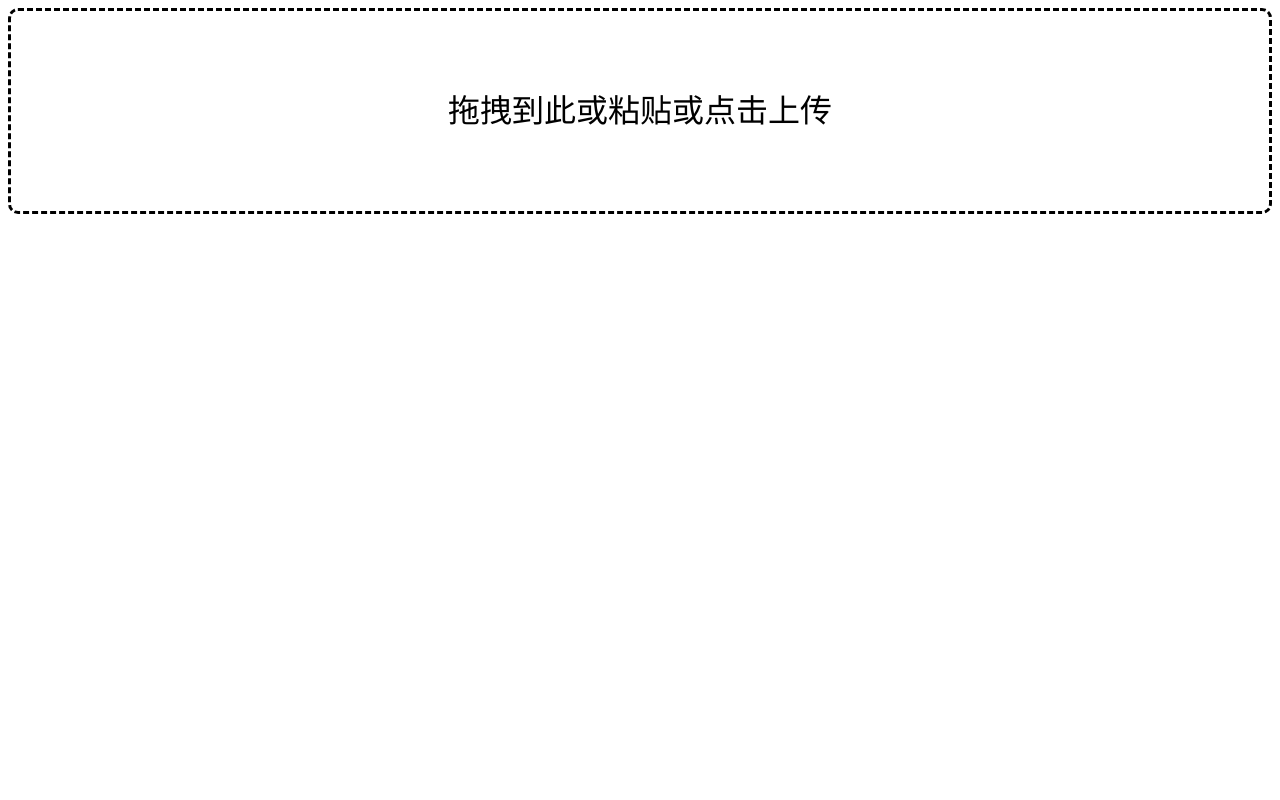
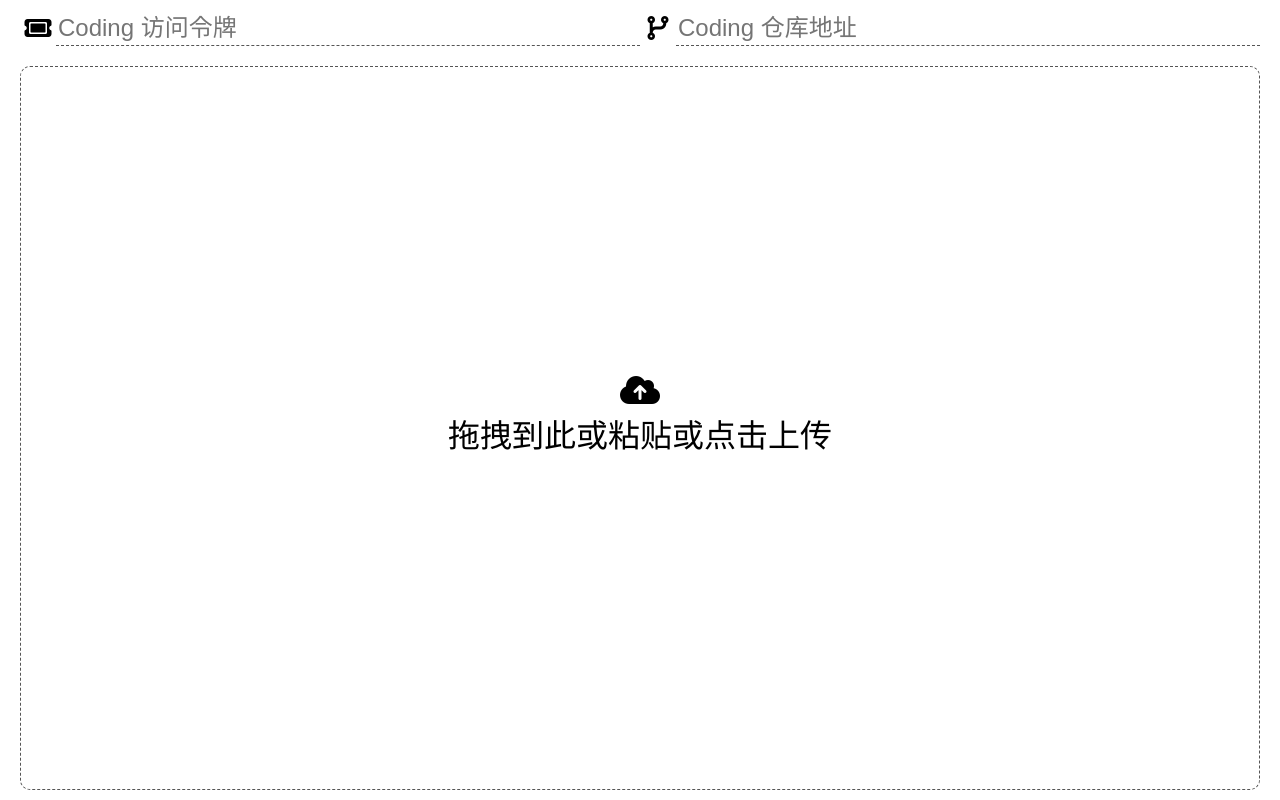
Before and after one commit to imlinhanchao/coding-picbed-api, a website: page upload.html in a window 1280 px wide. Drawn offline with nearby package versions, Linux system fonts and the light colour scheme; some packages are replaced by stand-ins of ours; a script that the page names is missing.

Commit message:
完成前端 Demo 界面修改，加入支持自定义 Coding 仓库功能

```diff
--- a/upload.html
+++ b/upload.html
@@ -13,21 +13,50 @@
         * {
             box-sizing: border-box;
         }
+        body {
+            margin: 0;
+        }
+        #app {
+            display: flex;
+            flex-direction: column;
+            height: 100vh;
+            padding: 0 20px;
+        }
         .drag-area {
-            border: 3px dashed #000;
+            flex: 1;
+            background: #fff;
             text-align: center;
             cursor: pointer;
             border-radius: 10px;
+            border: 1px dashed #555;
+            overflow: hidden;
+            position: relative;
+            margin: 10px 0 10px;
+            min-height: 200px;
+            transition: border-color .2s ease;
         }
 
-        .drag-over {
-            background-color: rgba(0xcc, 0xcc, 0xcc, .5);
-            color: #FFF;
+
+        .drag-area:hover {
+            border: 1px dashed #2d8cf0;
+            color: #2d8cf0;
+        }
+
+        .drag-area.drag-over, .drag-area:active {
+            border: 2px dashed #2d8cf0;
+            color: #2d8cf0;
         }
 
         .drag-title {
-            line-height: 200px;
+            position: absolute;
+            top: 0;
+            bottom: 0;
             font-size: 2em;
+            width: 100%;
+            left: 0;
+            display: inline-block;
+            margin: auto;
+            height: 110px;
         }
 
         .img-list img {
@@ -64,15 +93,70 @@
             border: 0;
             background-color: transparent;
         }
+        .config {
+            margin: 10px 0;
+            font-size: 1.5em;
+            display: flex;
+            width: 100%;
+            flex: 1;
+        }
+        .config .box {
+            flex: 1 1;
+            display: flex;
+            flex-flow: row-reverse;
+        }
+        .config label {
+            display: inline-block;
+            width: 1.5em;
+            text-align: center;
+            line-height: 1.5;
+        }
+        .config input {
+            flex: 1;
+            font-size: 1em;
+            width: 200px;
+            border: 0;
+            border-bottom: 1px dashed #555;
+        }
+        .config input:focus {
+            outline: 0;
+            border-bottom: 2px dashed #2d8cf0;
+
+        }
+        .config input:focus + label {
+            color: #2d8cf0
+        }
+        .error {
+            border: 1px solid #FF5722;
+            background-color: #ffefe6;
+            border-radius: 4px;
+            color: #515a6e;
+            padding: 8px 48px 8px 16px;
+            margin: 10px 0;
+        }
+        .error i {
+            color: #F44336;
+        }
+        .view {
+            display:flex;
+            height: 100%;
+            flex-direction: column;
+        }
     </style>
 </head>
 
 <body>
     <div id="app">
+        <div class="config">
+            <div class="box"><input type="text" id="token" v-model="config.token" placeholder="Coding 访问令牌"><label for="token" class="fa fa-ticket"></label></div>
+            <div class="box"><input type="text" id="repo" v-model="config.repository" placeholder="Coding 仓库地址"><label for="repo" class="fa fa-code-fork"></label></div>
+        </div>
+        <div class="view">
             <div ref="drag-area" class="drag-area" :class="{'drag-over': isDrag}" @click="$refs['file'].click()">
-            <span class="drag-title">拖拽到此或粘贴或点击上传</span>
+                <span class="drag-title"><i class="fa fa-cloud-upload" aria-hidden="true"></i> <br/>拖拽到此或粘贴或点击上传</span>
                 <input type="file" ref="file" v-show="false" @change="uploadHandle" accept="image/*" multiple>
             </div>
+            <div class="error" v-if="error"><i class="fa fa-exclamation" aria-hidden="true"></i> 错误：{{error}}</div>
             <div class="img-list">
                 <div v-for="i in images" class="img-box">
                     <div class="img-view"><img :src="i.blob" alt="" srcset=""></div>
@@ -86,13 +170,19 @@
                     </div>
                 </div>
             </div>
+        </div>
         <script>
             let vm = new Vue({
                 el: '#app',
                 data: {
                     images: [],
                     isDrag: false,
-                    api: '/'
+                    api: '/',
+                    config: {
+                        token: '',
+                        repository: ''
+                    },
+                    error: ''
                 },
                 mounted() {
                     this.$refs['drag-area'].addEventListener('dragenter', this.dragenterHandler, false);
@@ -101,19 +191,37 @@
                     this.$refs['drag-area'].addEventListener('drop', this.dropHandler, false);
                     document.addEventListener('paste', this.pasteHandle, false);
                     new ClipboardJS('.copy-btn');
+                    this.config.token = localStorage.getItem('token') || '';
+                    this.config.repository = localStorage.getItem('repository') || '';
                 },
                 methods: {
                     upload(file, i) {
+                        this.error = ''
                         let param = new FormData();
 
                         if (file.size > 1024 * 1024) return;
+
+                        if(this.config.token != '' && this.config.repository != '') {
+                            localStorage.setItem('token', this.config.token);
+                            localStorage.setItem('repository', this.config.repository);
+                            param.append('token', this.config.token);
+                            param.append('repository', this.config.repository);
+                        }
                         param.append('f', file);
                         axios.post(this.api, param, {
                             headers: {
                                 'Content-Type': 'multipart/form-data'
                             }
                         }).then(rsp => {
-                            this.images[i].urls = rsp.data.data.urls;
+                            rsp = rsp.data;
+                            if (rsp.status) {
+                                this.error = rsp.msg;
+                                this.images.splice(i, 1);
+                            }
+                            else this.images[i].urls = rsp.data.urls;
+                        }).catch(err => {
+                            this.error = err.message;
+                            this.images.splice(i, 1);
                         })
                     },
                     previewFile(f) {
```
Lines whose indentation alone changed are shown as unchanged.
